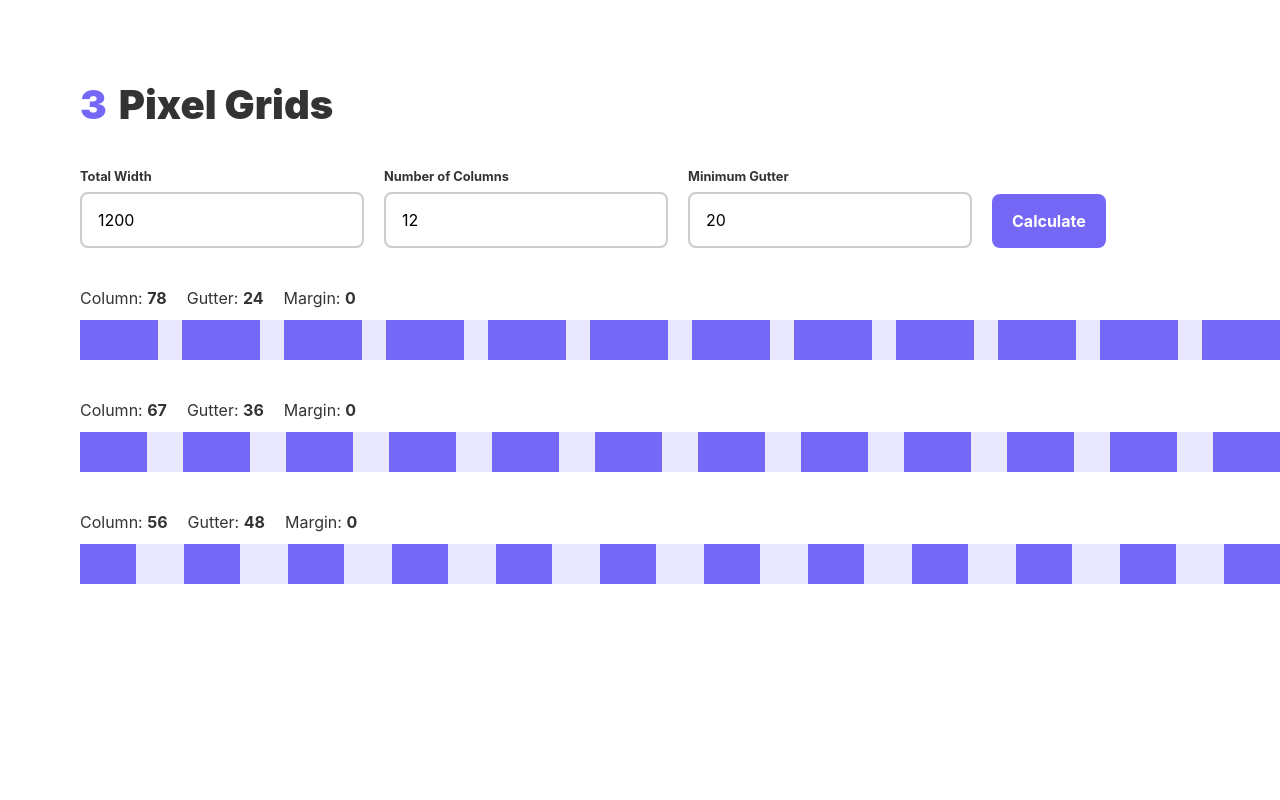
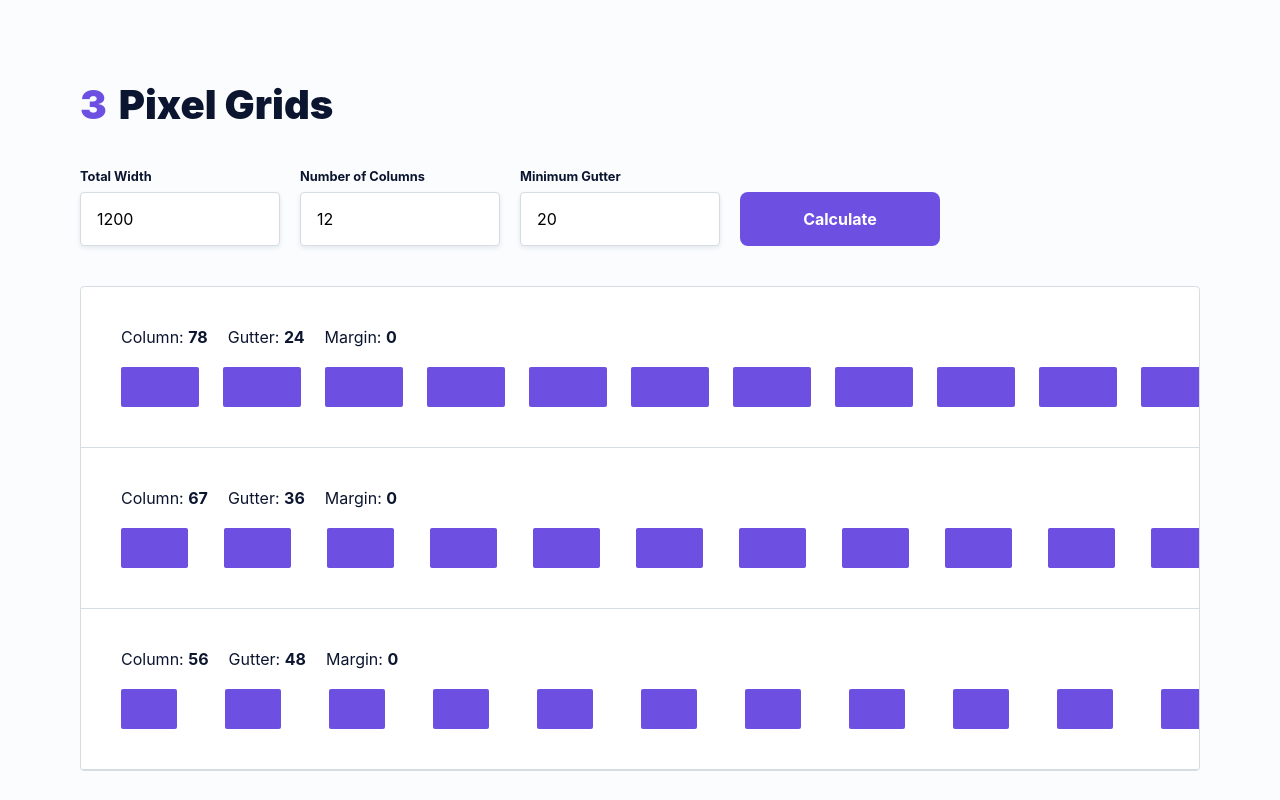
Before and after one commit to dannymcclain/gridfinder, a Svelte app: page / in a window 1280 px wide. Built offline with nearby package versions, Linux system fonts and the light colour scheme.

Commit message:
updated lots of styling

```diff
--- a/src/App.svelte
+++ b/src/App.svelte
@@ -48,14 +48,23 @@
     padding: 0;
     box-sizing: border-box;
   }
+  :global(:root) {
+    --accent-color: #6d50e2;
+    --accent-color-dark: #4b31af;
+    --gray-color-light: #d5dde2;
+    --gray-color-mid: #8d95a5;
+    --gray-color-dark: #0b152f;
+    --color-white: #fff;
+    --drop-shadow: 0px 2px 4px rgba(213, 221, 226, 0.6);
+  }
   :global(body) {
     font-family: -apple-system, BlinkMacSystemFont, "Segoe UI", Roboto, Oxygen,
       Ubuntu, Cantarell, "Open Sans", "Helvetica Neue", sans-serif;
     padding: 80px;
+    color: var(--gray-color-dark);
+    background: #fafcfd;
   }
-  :global(:root) {
-    --accent-color: #7568f6;
-  }
+
   main {
     display: flex;
     flex-direction: column;
--- a/src/GridForm.svelte
+++ b/src/GridForm.svelte
@@ -48,18 +48,22 @@
   }
   input {
     flex: 1;
-    border: 2px solid #ccc;
-    transition: border-color 200ms cubic-bezier(0.4, 0, 0, 1);
+    border: 1px solid var(--gray-color-light);
+    transition: border-color 200ms linear;
     padding: 16px;
     margin-bottom: 20px;
-    border-radius: 8px;
+    border-radius: 4px;
     margin: 0;
+    background: var(--color-white);
+    box-shadow: var(--drop-shadow);
+    width: 200px;
   }
   input:focus {
     outline: none;
-    border: 2px solid var(--accent-color);
+    border: 1px solid var(--accent-color);
   }
   button {
+    width: 200px;
     cursor: pointer;
     outline: none;
     border: none;
@@ -70,6 +74,10 @@
     border-radius: 8px;
     height: 54px;
     margin: 0;
+    transition: background-color 200ms linear;
+  }
+  button:hover {
+    background: var(--accent-color-dark);
   }
 </style>
 
--- a/src/GridList.svelte
+++ b/src/GridList.svelte
@@ -1,5 +1,5 @@
 <script>
-  export let grids = [];
+  export let grids;
 </script>
 
 <style>
@@ -7,22 +7,27 @@
     flex: 1;
     display: flex;
     flex-direction: column;
+    background: var(--color-white);
+    border: 1px solid var(--gray-color-light);
+    border-radius: 4px;
+  }
+  .layout {
+    display: flex;
+    flex-direction: column;
+    padding: 40px;
+    border-bottom: 1px solid var(--gray-color-light);
+    overflow-x: scroll;
   }
   .grid-preview {
     display: flex;
     flex-direction: row;
     flex-wrap: nowrap;
   }
-  .layout {
-    display: flex;
-    flex-direction: column;
-    margin-bottom: 40px;
-  }
   .specs {
     display: flex;
     flex-direction: row;
     flex-wrap: nowrap;
-    margin-bottom: 12px;
+    margin-bottom: 20px;
   }
 
   .specs p {
@@ -35,21 +40,22 @@
   .margin {
     flex: none;
     height: 40px;
-    background: var(--accent-color);
-    opacity: 0.2;
+    background: var(--color-white);
+    /* opacity: 0.2; */
   }
 
   .column {
     flex: none;
     height: 40px;
     background: var(--accent-color);
+    border-radius: 2px;
   }
 
   .gutter {
     flex: none;
     height: 40px;
-    background: var(--accent-color);
-    opacity: 0.15;
+    background: var(--color-white);
+    /* opacity: 0.15; */
   }
 </style>
 
@@ -76,8 +82,8 @@
           <div class="column" style="width: {grid.column}px" />
           <div class="gutter" style="width: {grid.gutter}px" />
         {/each}
-        <div class="column" style="width: {grid.column}px" />
-        <div class="margin" style={{ width: grid.margin + 'px' }} />
+        <div class="column" style="width: {grid.column}px;" />
+        <div class="margin" style="width: {grid.margin}px;" />
       </div>
 
     </div>
```
